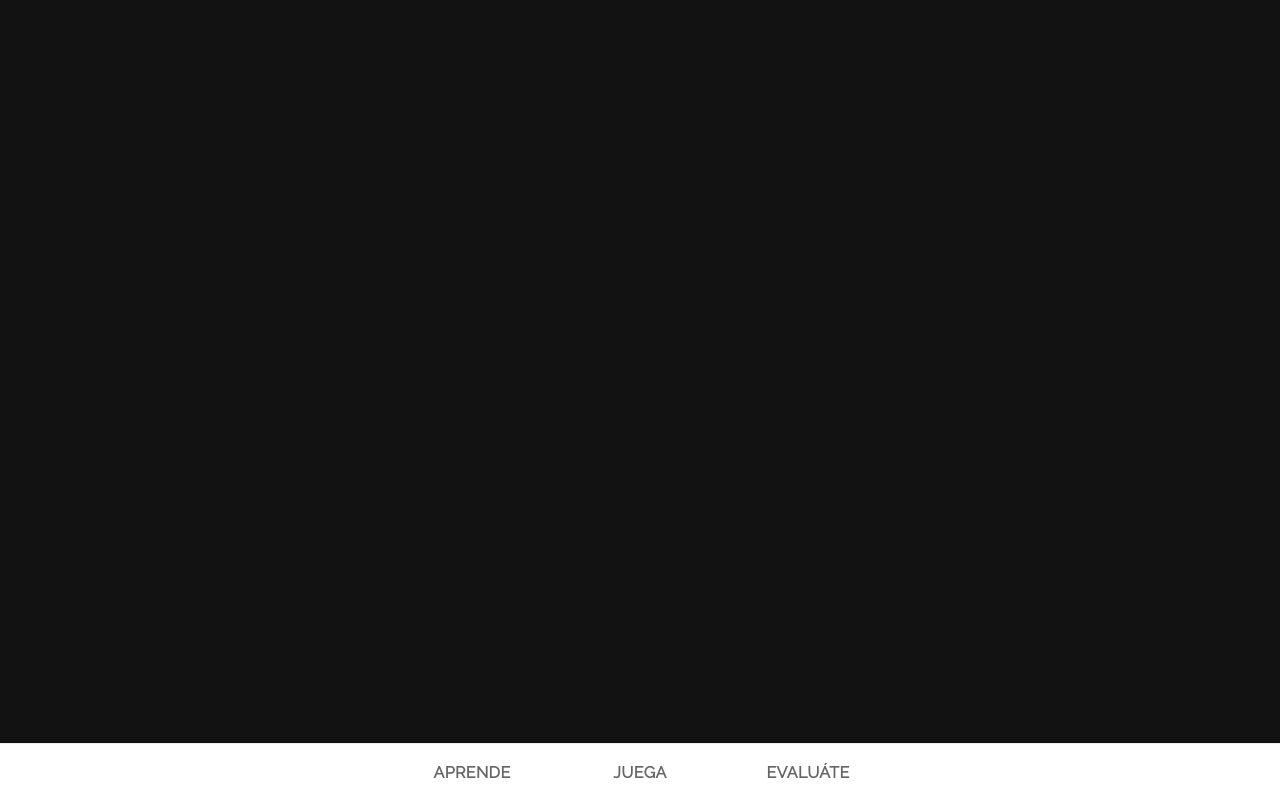
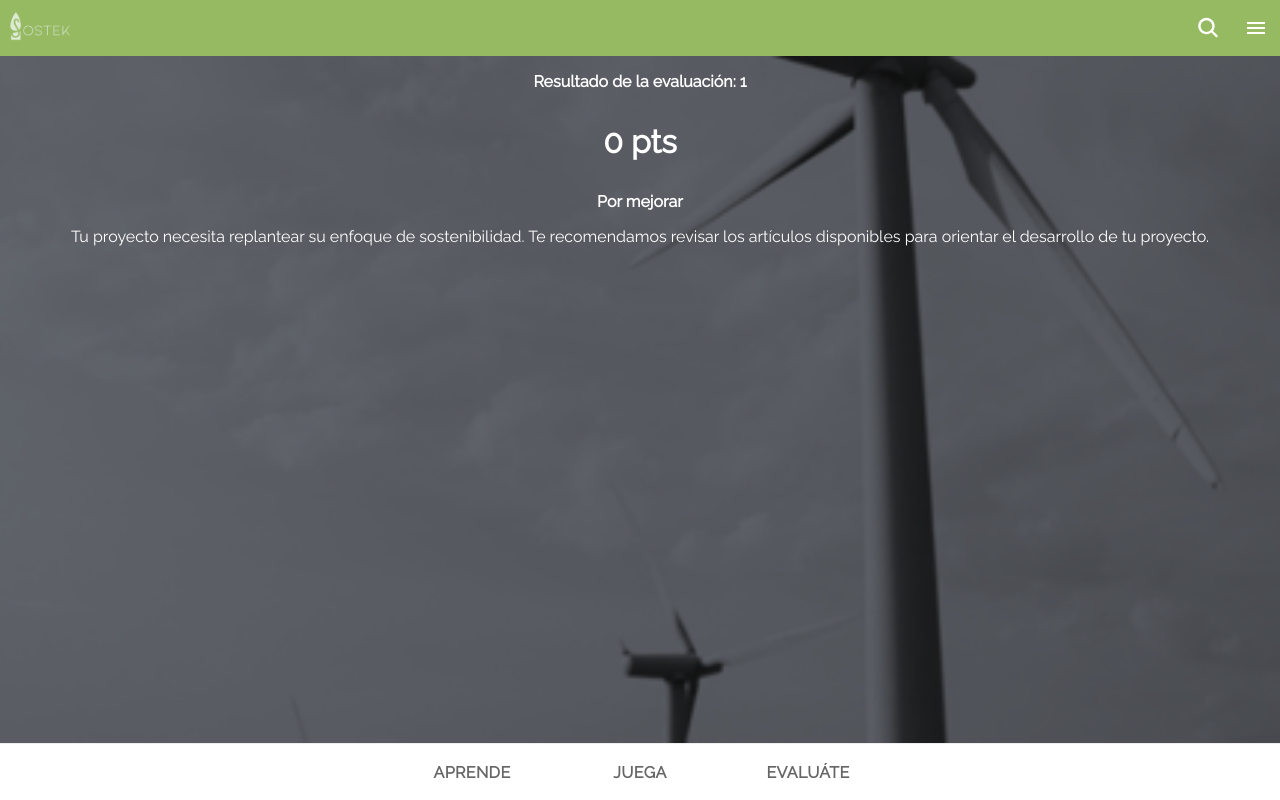
Before and after one commit to SostekMX/Sostek, a React (Create React App) app: page /score/1 in a window 1280 px wide. Built offline with nearby package versions, Linux system fonts and the light colour scheme.

Commit message:
fix: registrar ruta de resultados y mejorar pantalla final de evaluacion

```diff
--- a/src/App.tsx
+++ b/src/App.tsx
@@ -1,4 +1,4 @@
-import { Route, Redirect } from 'react-router-dom';
+import { Route } from 'react-router-dom';
 import {
   IonContent,
   IonApp,
@@ -10,7 +10,6 @@ import {
   setupIonicReact
 } from '@ionic/react';
 import { IonReactRouter } from '@ionic/react-router';
-import MainMenu from './pages/mainMenu/MainMenu';
 
 
 /* Core CSS required for Ionic components to work properly */
@@ -40,7 +39,6 @@ import Tab1 from './pages/tab1/Tab1';
 import Tab2 from './pages/tab2/Tab2';
 import Tab3 from './pages/tab3/Tab3';
 import Profile from './pages/profile/Profile';
-import useInitialState from './hooks/useInitialState';
 import Presentation from './pages/presentation/Presentation';
 import Documents from './pages/document/Documents';
 import AppContext, { AppProvider } from './context/AppContext';
@@ -90,6 +88,9 @@ const App: React.FC = () => {
                 <Route exact path="/Evaluation/:name/:id" >
                   <Evaluation />
                 </Route>
+                <Route path="/score/:name">
+                  <FinalScoreEvaluation />
+                </Route>
 
 
             </IonRouterOutlet>
--- a/src/pages/finalScoreEvaluation/FinalScoreEvaluation.tsx
+++ b/src/pages/finalScoreEvaluation/FinalScoreEvaluation.tsx
@@ -1,111 +1,117 @@
 import { IonPage, IonContent, IonHeader, IonButton } from '@ionic/react';
 import React, { useContext, useEffect, useState } from 'react';
 import { useParams } from 'react-router';
-import AppBarPopOver from '../../components/AppBarPopOver';
+import AppBarPopOver from '../../components/layout/AppBarPopOver';
 import AppContext from '../../context/AppContext';
 import './FinalScoreEvaluation.css';
 
 interface Params {
     name: string
 }
+
+interface Feedback {
+  titulo: string;
+  mensaje: string;
+}
+
+function getFeedback(score: number): Feedback {
+  if (score >= 150) return {
+    titulo: "¡Excelente!",
+    mensaje: "Tu proyecto demuestra un alto compromiso con la sostenibilidad en todas sus dimensiones. ¡Sigue así!"
+  };
+  if (score >= 120) return {
+    titulo: "Muy bien",
+    mensaje: "Tu proyecto tiene una base sólida de sostenibilidad. Hay algunas áreas que puedes seguir fortaleciendo para alcanzar el nivel óptimo."
+  };
+  if (score >= 90) return {
+    titulo: "Buen avance",
+    mensaje: "Tu proyecto va por buen camino, pero aún hay aspectos de sostenibilidad que requieren mayor atención y desarrollo."
+  };
+  if (score >= 50) return {
+    titulo: "En desarrollo",
+    mensaje: "Tu proyecto tiene potencial, pero necesita trabajar más en varias de sus dimensiones de sostenibilidad para cumplir con los estándares requeridos."
+  };
+  return {
+    titulo: "Por mejorar",
+    mensaje: "Tu proyecto necesita replantear su enfoque de sostenibilidad. Te recomendamos revisar los artículos disponibles para orientar el desarrollo de tu proyecto."
+  };
+}
+
+function clearScoreSession(totalCategories: number) {
+  for (let i = 0; i < totalCategories; i++) {
+    sessionStorage.removeItem(`categoryScore${i}`);
+    sessionStorage.removeItem(`category${i}`);
+  }
+  sessionStorage.removeItem("finalScore");
+  sessionStorage.removeItem("totalCategories");
+}
+
 const FinalScoreEvaluation: React.FC = () => {
     const [score, setScore] = useState<number>(0);
     const [weakestCategory, setWeakestCategory] = useState<string>("");
     const { changeSearch } = useContext(AppContext);
+
     useEffect(() => {
-        // NativeStorage.getItem("login").then(
-        //   data => setIsUserLogged(data)
-        // )
         setScore(Number(sessionStorage.getItem("finalScore")));
-        let lowPunctuation = 1001;
-        let lowCategory: string | null = "";
-        for(let i = 0; i < Number(sessionStorage.getItem("totalCategories")); i++) {
-            if(lowPunctuation > Number(sessionStorage.getItem(`categoryScore${i}`))) {
-                lowPunctuation = Number(sessionStorage.getItem(`categoryScore${i}`));
-                lowCategory = sessionStorage.getItem(`category${i}`);
+        const totalCategories = Number(sessionStorage.getItem("totalCategories"));
+        let lowPunctuation = Infinity;
+        let lowCategory = "";
+        for (let i = 0; i < totalCategories; i++) {
+            const categoryScore = Number(sessionStorage.getItem(`categoryScore${i}`));
+            if (categoryScore < lowPunctuation) {
+                lowPunctuation = categoryScore;
+                lowCategory = sessionStorage.getItem(`category${i}`) ?? "";
             }
         }
-        setWeakestCategory(lowCategory!);
-    }, [])
+        setWeakestCategory(lowCategory);
+    }, []);
+
     const { name } = useParams<Params>();
+    const { titulo, mensaje } = getFeedback(score);
+    const totalCategories = Number(sessionStorage.getItem("totalCategories"));
+
     return (
         <IonPage>
-      <AppBarPopOver></AppBarPopOver>
+            <AppBarPopOver />
             <IonContent fullscreen class="bg-img">
                 <IonHeader collapse="condense"></IonHeader>
                 <div className="under_construction-container">
                     <p className="under_construction_text">
-            <b>El resultado de la evaluación {name} que realizaste es de:</b>
+                        <b>Resultado de la evaluación: {name}</b>
+                    </p>
+                    <p className="under_construction_text" style={{ fontSize: "2rem" }}>
+                        <b>{score} pts</b>
                     </p>
                     <p className="under_construction_text">
-            <b>{score}</b>
+                        <b>{titulo}</b>
                     </p>
-          {
-            <>
-              {score >= 150 && (
                     <p className="under_construction_text">
-                  Felicidades, tuviste una puntuación alta
+                        {mensaje}
                     </p>
-              )}
-              {score >= 120 && score < 150 && (
-                <p className="under_construction_text">
-                  Tu proyecto cuenta con una buena base pero todavia tienes
-                  &aacute;reas por mejorar
-                </p>
-              )}
-              {score >= 90 && score < 120 && (
-                <p className="under_construction_text">
-                  Felicidades, tuviste una puntuación alta
-                </p>
-              )}
-              {score >= 50 && score < 90 && (
-                <p className="under_construction_text">
-                  Felicidades, tuviste una puntuación alta
-                </p>
-              )}
-              {score < 50 && (
-                <div>
-                  <p className="under_construction_text">
-                    Este resultado indica que tienes areas que mejorar.
-                  </p>
-                </div>
-              )}
-              {score < 150 && (
+                    {weakestCategory && (
                         <>
                             <p className="under_construction_text">
-                    T&uacute; &aacute;rea a mejorar es{" "}
+                                Tu área con menor puntaje es:{" "}
                                 <b className="finalScoreEvaluation__category">
                                     {weakestCategory}
                                 </b>
                             </p>
                             <p className="under_construction_text">
-                    Puedes dar click al siguiente botón para recomendarte
-                    artículos en tus áreas más debiles
+                                Encuentra artículos relacionados para reforzar esta área:
                             </p>
                             <IonButton
                                 href="/MainMenu"
                                 color="light-green"
                                 className="finalScoreEvaluation__button"
-                    onClick={(e) => {
+                                onClick={() => {
                                     changeSearch!(weakestCategory);
-                      for (
-                        let i = 0;
-                        i < Number(sessionStorage.getItem("totalCategories"));
-                        i++
-                      ) {
-                        sessionStorage.removeItem(`categoryScore${i}`);
-                        sessionStorage.removeItem(`category${i}`);
-                      }
-                      sessionStorage.removeItem(`finalScore`);
-                      sessionStorage.removeItem(`totalCategories`);
+                                    clearScoreSession(totalCategories);
                                 }}
                             >
-                    Art&iacute;culos recomendados
+                                Artículos recomendados
                             </IonButton>
                         </>
                     )}
-            </>
-          }
                 </div>
             </IonContent>
         </IonPage>
```
Lines whose indentation alone changed are shown as unchanged.
